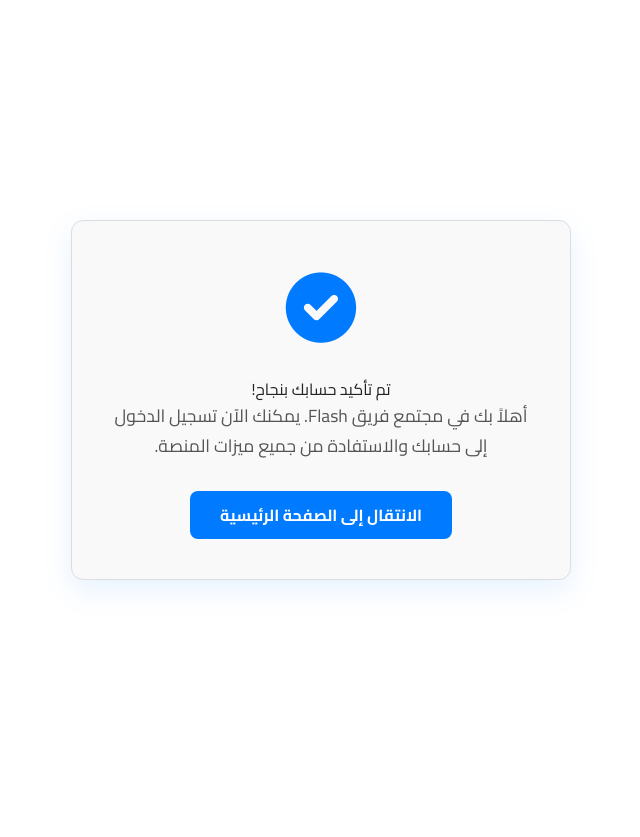
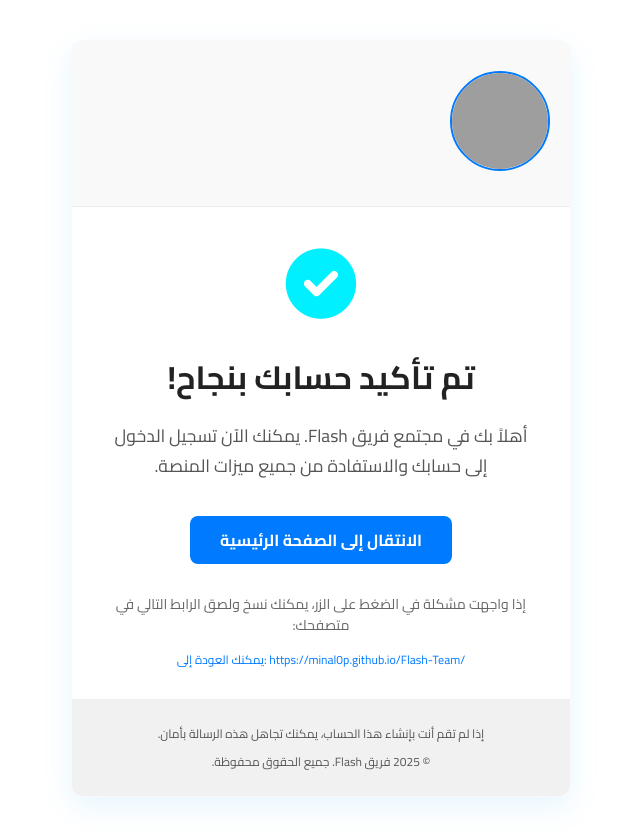
Before and after one commit to Minal0p/Flash-Team-Confirmation, a plain HTML site: page index.html in a window 1280 px wide. Shown: the whole page, without its empty margins (319-959 px from the left). Before the commit the page ends 800 px from the top, so only its background shows below. Drawn offline with nearby package versions, Linux system fonts and the light colour scheme; grey boxes are pictures that could not be loaded.

Commit message:
Update index.html

```diff
--- a/index.html
+++ b/index.html
@@ -9,61 +9,187 @@
     <link href="https://fonts.googleapis.com/css2?family=Cairo:wght@400;600;700;900&display=swap" rel="stylesheet">
     <link rel="stylesheet" href="https://cdnjs.cloudflare.com/ajax/libs/font-awesome/6.0.0-beta3/css/all.min.css">
     <style>
+        /* Light mode variables (default) */
         :root {
-            --conf-body-bg: #ffffff; /* Light mode body background */
-            --conf-body-text: #333333; /* Light mode general text */
-            --conf-card-bg: #f9f9f9;   /* Light mode card background */
-            --conf-card-border: #dddddd;
-            --conf-card-shadow: rgba(0, 123, 255, 0.1);
-            --conf-h1-color: #222222;
-            --conf-p-color: #555555;
-            --conf-icon-color: #007bff; /* Primary blue for light mode icon */
-            --conf-button-bg: #007bff;
-            --conf-button-text: #ffffff;
-            --conf-button-hover-bg: #0056b3;
+            --body-bg: #ffffff;
+            --body-text: #333333;
+            --card-bg: #f9f9f9;
+            --card-border: #dddddd;
+            --card-shadow: rgba(0, 170, 255, 0.1);
+            --header-bg: #f9f9f9;
+            --content-bg: #ffffff;
+            --content-border: #eeeeee;
+            --h1-color: #222222;
+            --paragraph-color: #555555;
+            --link-paragraph-color: #666666;
+            --link-url-color: #007bff;
+            --button-bg: #007bff;
+            --button-text: #ffffff;
+            --button-hover-bg: #0056b3;
+            --footer-bg: #f1f1f1;
+            --footer-text: #555555;
+            --icon-color: #00f0ff; /* Bright cyan for light mode */
+            --icon-border: #007bff;
         }
 
+        /* Dark mode variables - these will match the main application's dark theme */
         .dark {
-            --conf-body-bg: #121212;
-            --conf-body-text: #e0e0e0;
-            --conf-card-bg: #1a1a1a;
-            --conf-card-border: #00aaff40;
-            --conf-card-shadow: rgba(0, 170, 255, 0.15);
-            --conf-h1-color: #ffffff;
-            --conf-p-color: #cccccc;
-            --conf-icon-color: #00f0ff; /* Bright cyan for dark mode icon */
-            --conf-button-bg: #00aaff;
-            --conf-button-text: #121212;
-            --conf-button-hover-bg: #0088cc;
+            --body-bg: #121212; /* Original dark background from confirmation page */
+            --body-text: #e0e0e0; /* Original dark text from confirmation page */
+            --card-bg: #1a1a1a;   /* Original dark card background */
+            --card-border: #00aaff40;
+            --card-shadow: rgba(0, 170, 255, 0.2);
+            --header-bg: #1a1a1a; /* Matching card background */
+            --content-bg: #1a1a1a; /* Matching card background for content area */
+            --content-border: #374151; /* From main app's .dark .border-gray-200 */
+            --h1-color: #ffffff;
+            --paragraph-color: #cccccc;
+            --link-paragraph-color: #bbbbbb;
+            --link-url-color: #60a5fa; /* Lighter blue from main app */
+            --button-bg: #00aaff;      /* Original button dark theme */
+            --button-text: #121212;    /* Original button dark theme text */
+            --button-hover-bg: #0088cc;/* Original button dark theme hover */
+            --footer-bg: #1f2937;    /* From main app's .dark .bg-gray-100 (used for footer-like areas) */
+            --footer-text: #bbbbbb;
+            --icon-color: #00f0ff;
+            --icon-border: #00aaff;
         }
 
         body {
+            margin: 0;
+            padding: 0;
+            background-color: var(--body-bg);
             font-family: 'Cairo', sans-serif;
-            background-color: var(--conf-body-bg);
-            color: var(--conf-body-text);
+            -webkit-font-smoothing: antialiased;
+            -moz-osx-font-smoothing: grayscale;
+            color: var(--body-text);
             display: flex;
             flex-direction: column;
             align-items: center;
             justify-content: center;
             min-height: 100vh;
-            margin: 0;
             padding: 20px;
             text-align: center;
             transition: background-color 0.3s, color 0.3s;
         }
+        .container-wrapper {
+            display: flex;
+            flex-direction: column;
+            align-items: center;
+            justify-content: center;
+            width: 100%;
+            padding: 20px;
+            box-sizing: border-box;
+        }
         .card {
-            background-color: var(--conf-card-bg);
-            padding: 40px 30px;
+            width: 100%;
+            max-width: 500px;
+            margin: 0 auto;
+            background-color: var(--card-bg);
+            color: var(--body-text);
             border-radius: 12px;
-            box-shadow: 0 10px 30px var(--conf-card-shadow);
-            border: 1px solid var(--conf-card-border);
-            max-width: 500px;
-            width: 100%;
+            overflow: hidden;
+            border: 1px solid var(--card-border);
+            box-shadow: 0 10px 30px var(--card-shadow);
             transition: background-color 0.3s, border-color 0.3s, box-shadow 0.3s;
+        }
+        .header {
+            padding: 30px 20px 20px 20px;
+            text-align: center;
+            background-color: var(--header-bg);
+             transition: background-color 0.3s;
+        }
+        .logo {
+            width: 100px;
+            height: 100px;
+            border-radius: 50%;
+            border: 2px solid var(--icon-border);
+            margin-bottom: 15px;
+            transition: border-color 0.3s;
+        }
+        .content {
+            padding: 30px 40px;
+            background-color: var(--content-bg);
+            border-top: 1px solid var(--content-border);
+            border-bottom: 1px solid var(--content-border);
+            transition: background-color 0.3s, border-color 0.3s;
+        }
+        .h1-styled {
+            font-size: 2rem;
+            color: var(--h1-color);
+            margin: 0 0 20px 0;
+            text-align: center;
+            font-weight: 700;
+            transition: color 0.3s;
+        }
+        .paragraph {
+            font-size: 1.1rem;
+            line-height: 1.7;
+            color: var(--paragraph-color);
+            margin: 0 0 25px 0;
+            text-align: center;
+            transition: color 0.3s;
+        }
+        .button-container {
+            text-align: center;
+            padding: 10px 0 30px 0;
+        }
+        .button {
+            background-color: var(--button-bg);
+            color: var(--button-text) !important;
+            padding: 12px 30px;
+            text-decoration: none;
+            font-weight: bold;
+            border-radius: 8px;
+            display: inline-block;
+            font-size: 1rem;
+            border: none;
+            transition: background-color 0.3s ease, transform 0.2s ease;
+        }
+        .button:hover {
+            background-color: var(--button-hover-bg);
+            transform: translateY(-2px);
+        }
+        .link-paragraph {
+            font-size: 14px;
+            line-height: 1.5;
+            color: var(--link-paragraph-color);
+            text-align: center;
+            margin: 0 0 15px 0;
+            transition: color 0.3s;
+        }
+        .link-url {
+            font-size: 12px;
+            line-height: 1.5;
+            color: var(--link-url-color);
+            text-align: center;
+            word-break: break-all;
+            direction: ltr;
+            padding: 0 10px;
+            transition: color 0.3s;
+        }
+        .footer {
+            padding: 25px 20px;
+            text-align: center;
+            background-color: var(--footer-bg);
+            border-top: 1px solid var(--content-border);
+            transition: background-color 0.3s, border-color 0.3s;
+        }
+        .footer-text {
+            font-size: 12px;
+            color: var(--footer-text);
+            margin: 0;
+            transition: color 0.3s;
+        }
+        .footer-text-secondary {
+            font-size: 12px;
+            color: var(--footer-text);
+            margin: 10px 0 0 0;
+            transition: color 0.3s;
         }
         .icon {
             font-size: 4rem;
-            color: var(--conf-icon-color);
+            color: var(--icon-color);
             margin-bottom: 20px;
             animation: pulse 2s infinite;
             transition: color 0.3s;
@@ -73,72 +199,84 @@
             50% { transform: scale(1.1); }
             100% { transform: scale(1); }
         }
-        h1 { /* Targeting the h1 element directly as per user's HTML structure */
-            color: var(--conf-h1-color);
-            font-size: 2rem;
-            font-weight: 700;
-            margin-bottom: 15px;
-            transition: color 0.3s;
+
+        /* Responsive Styles */
+        @media screen and (max-width: 600px) {
+            .content {
+                padding: 25px 20px !important;
             }
-        /* Targeting the p element directly for main paragraph */
-        .card > p {
-            font-size: 1.1rem;
-            color: var(--conf-p-color);
-            line-height: 1.7;
-            margin-bottom: 30px;
-            transition: color 0.3s;
-        }
-        .button {
-            background-color: var(--conf-button-bg);
-            color: var(--conf-button-text);
-            padding: 12px 30px;
-            text-decoration: none;
-            font-weight: bold;
-            border-radius: 8px;
-            display: inline-block;
-            font-size: 1rem;
-            transition: background-color 0.3s ease, transform 0.2s ease, color 0.3s ease;
-            border: none; /* Ensuring no default border interferes */
-        }
-        .button:hover {
-            background-color: var(--conf-button-hover-bg);
-            transform: translateY(-2px);
-        }
-
-        /* Responsive Styles - Kept as is from user's code */
-        @media screen and (max-width: 600px) {
-            .card {
-                padding: 30px 20px;
-            }
-            h1 {
+            .h1-styled {
                 font-size: 1.5rem !important;
             }
-            .card > p { /* Specificity for the main paragraph */
+            .paragraph {
                 font-size: 1rem !important;
             }
             .button {
                 padding: 12px 24px;
                 font-size: 0.9rem;
             }
+            .logo {
+                width: 80px;
+                height: 80px;
+            }
+            .card {
+                padding: 30px 20px;
+            }
         }
     </style>
 </head>
 <body>
-    <div class="card">
+    <div class="container-wrapper">
+        <table role="presentation" class="card" width="100%" border="0" cellspacing="0" cellpadding="0">
+            <tr>
+                <td class="header">
+                    <img src="https://uzcrjhhvwgllsdsvftuj.supabase.co/storage/v1/object/public/drive/Flash.png"
+                         alt="شعار فريق Flash" class="logo"
+                         onerror="this.onerror=null; this.src='https://placehold.co/100x100/007bff/FFFFFF?text=F&font=cairo'; this.alt='شعار فريق Flash الافتراضي';">
+                </td>
+            </tr>
+            <tr>
+                <td class="content">
                     <div class="icon">
                         <i class="fas fa-check-circle"></i>
                     </div>
-        <h1>تم تأكيد حسابك بنجاح!</h1>
-        <p>
+                    <h1 class="h1-styled">تم تأكيد حسابك بنجاح!</h1>
+                    <p class="paragraph">
                         أهلاً بك في مجتمع فريق Flash. يمكنك الآن تسجيل الدخول إلى حسابك والاستفادة من جميع ميزات المنصة.
                     </p>
+                    <table role="presentation" width="100%" border="0" cellspacing="0" cellpadding="0">
+                        <tr>
+                            <td class="button-container">
                                 <a href="https://minal0p.github.io/Flash-Team/" class="button">
                                     الانتقال إلى الصفحة الرئيسية
                                 </a>
+                            </td>
+                        </tr>
+                    </table>
+                    <p class="link-paragraph">
+                        إذا واجهت مشكلة في الضغط على الزر، يمكنك نسخ ولصق الرابط التالي في متصفحك:
+                    </p>
+                    <p class="link-url" id="confirmation-link-text">
+                        <!-- سيتم ملء هذا الرابط بواسطة JavaScript إذا لزم الأمر -->
+                    </p>
+                </td>
+            </tr>
+            <tr>
+                <td class="footer">
+                    <p class="footer-text">
+                        إذا لم تقم أنت بإنشاء هذا الحساب، يمكنك تجاهل هذه الرسالة بأمان.
+                    </p>
+                    <p class="footer-text-secondary">
+                        &copy; 2025 فريق Flash. جميع الحقوق محفوظة. </p>
+                </td>
+            </tr>
+        </table>
     </div>
 
     <script>
         function applyTheme() {
+            // This function mimics the theme application from the main app
+            // It assumes the main app sets 'theme' in localStorage
             const currentTheme = localStorage.getItem('theme');
             if (currentTheme === 'dark') {
                 document.documentElement.classList.add('dark');
@@ -148,10 +286,17 @@
         }
         applyTheme(); // Apply theme on load
 
+        const mainAppUrl = "https://minal0p.github.io/Flash-Team/";
+        const confirmationLinkTextElement = document.getElementById('confirmation-link-text');
+
+        if (confirmationLinkTextElement) {
+             confirmationLinkTextElement.textContent = "يمكنك العودة إلى: " + mainAppUrl;
+        }
+
         // Optional: Redirect after a few seconds
         // setTimeout(() => {
-        //     window.location.href = "https://minal0p.github.io/Flash-Team/"; // الرابط لموقعك الرئيسي
-        // }, 5000); // 5 ثوانٍ
+        //     window.location.href = mainAppUrl;
+        // }, 7000); // 7 seconds
     </script>
 </body>
 </html>
```
Lines whose indentation alone changed are shown as unchanged.
